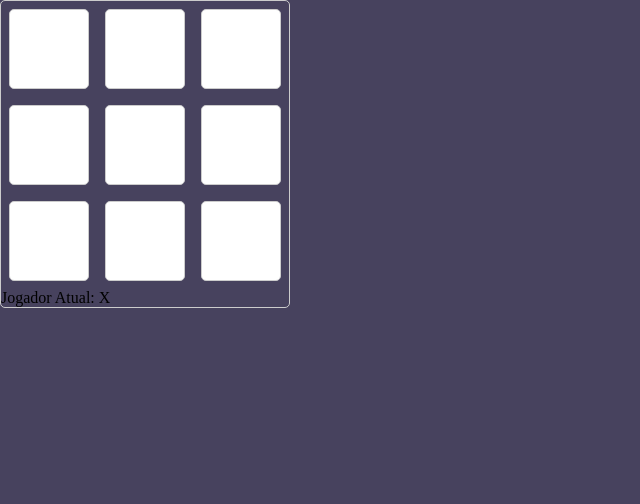
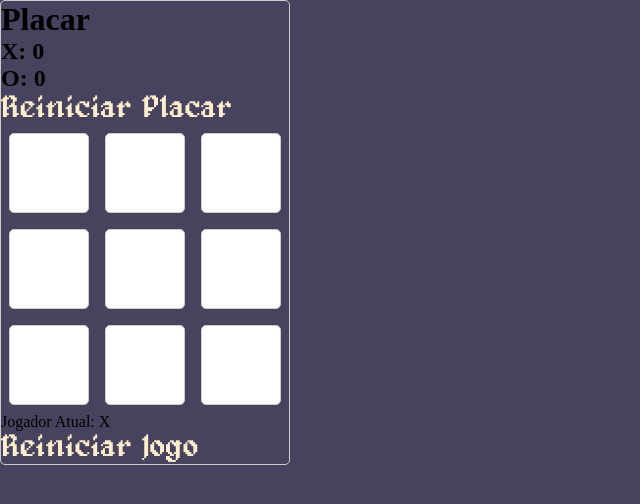
Before and after one commit to matheusdealcantara/jogo_da_velha, a React (Vite) app: page /um-jogador in a window 1280 px wide. Shown: the top 504 px of the page, without its empty margins (0-640 px from the left). Built offline with nearby package versions, Linux system fonts and the light colour scheme; a web font is replaced by a local one.

Commit message:
Adicionar placar + botões de reiniciar

```diff
--- a/src/components/Button.jsx
+++ b/src/components/Button.jsx
@@ -2,7 +2,6 @@ import './Estilo.modules.css'
 
 const Button = (props) => {
   return (
-    // eslint-disable-next-line react/prop-types
     <button className="button" >{props.texto}</button>
   )
 }
--- a/src/components/Tabuleiro.jsx
+++ b/src/components/Tabuleiro.jsx
@@ -1,11 +1,13 @@
 import './Estilo.modules.css'
 import { useState } from 'react';
 import Campo from './Campo'
+import Button from './Button';
 
 
 const Tabuleiro = () => {
     const [campos, setCampos] = useState(Array(9).fill(null));
     const [jogadorAtual, setJogadorAtual] = useState(true);
+    const [placar, setPlacar] = useState([0,0]);
 
     function handleClick(i) {
         const nextCampo = campos.slice();
@@ -22,7 +24,26 @@ const Tabuleiro = () => {
         setJogadorAtual(!jogadorAtual);
     }
 
+
+
+    function reiniciaJogo() {
+        setCampos(Array(9).fill(null));
+        setJogadorAtual(true);
+    }
+
+    function reiniciaPlacar() {
+        setCampos(Array(9).fill(null));
+        setJogadorAtual(true);
+        setPlacar([0,0]);
+    }
+
     const vencedor = calculaVencedor(campos)
+
+    if(vencedor === "X") {
+        placar[0]++;
+    } else if(vencedor === "O") {
+        placar[1]++;
+    }
 
     let resultado;
     if(vencedor) {
@@ -35,6 +56,16 @@ const Tabuleiro = () => {
 
     return (
         <div className="tabuleiro">
+
+            <div className="placar">
+                <h1>Placar</h1>
+                <h2>X: {placar[0]}</h2>
+                <h2>O: {placar[1]}</h2>
+                <div className="reinicia" onClick={reiniciaPlacar}>
+                    <Button texto="Reiniciar Placar"/>
+                </div>
+            </div>
+
             <div className="linha">
                 <Campo jogador={campos[0]} onCampoClick={() => handleClick(0)}/>
                 <Campo jogador={campos[1]} onCampoClick={() => handleClick(1)}/>
@@ -53,6 +84,10 @@ const Tabuleiro = () => {
 
             <div className="resultado">
                 {resultado}
+            </div>
+
+            <div className="reinicia" onClick={reiniciaJogo}>
+                <Button  texto="Reiniciar Jogo"/>
             </div>
         </div>
     )
```
